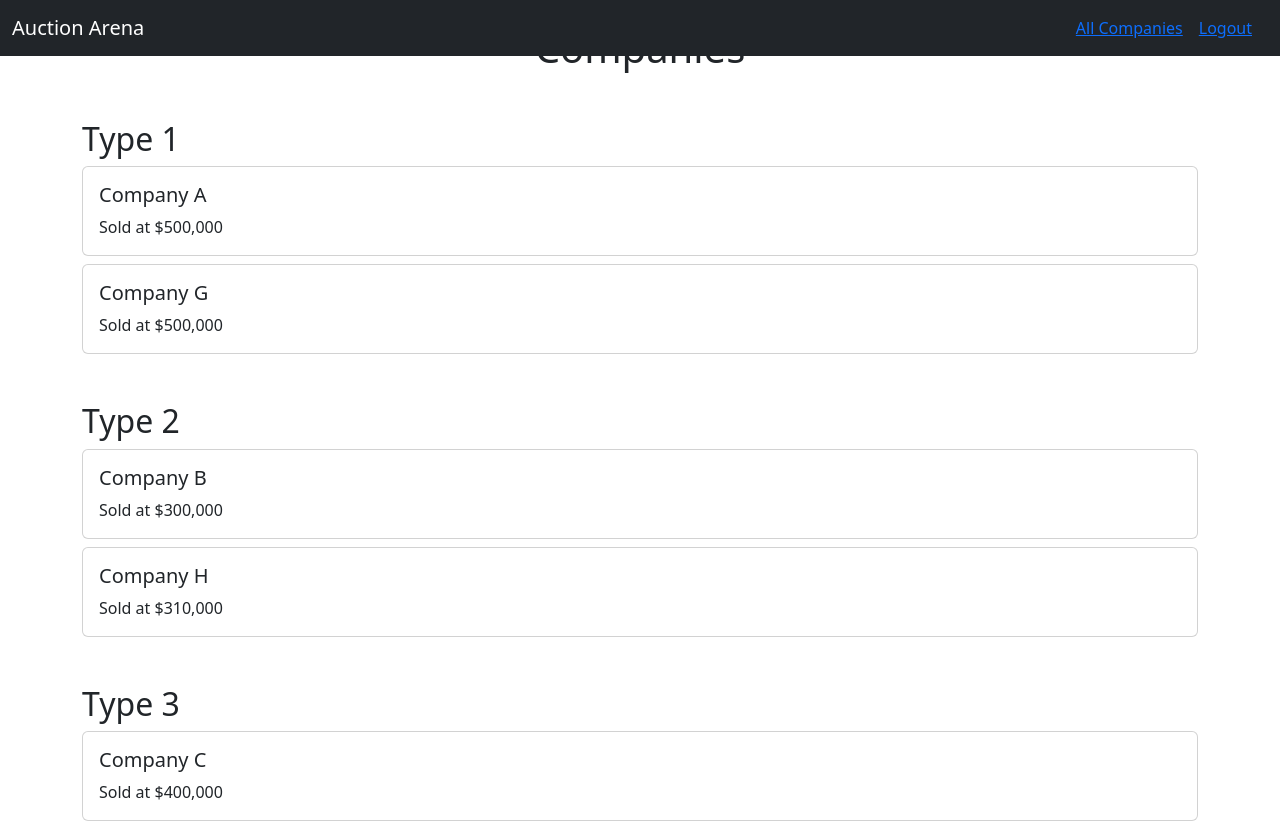
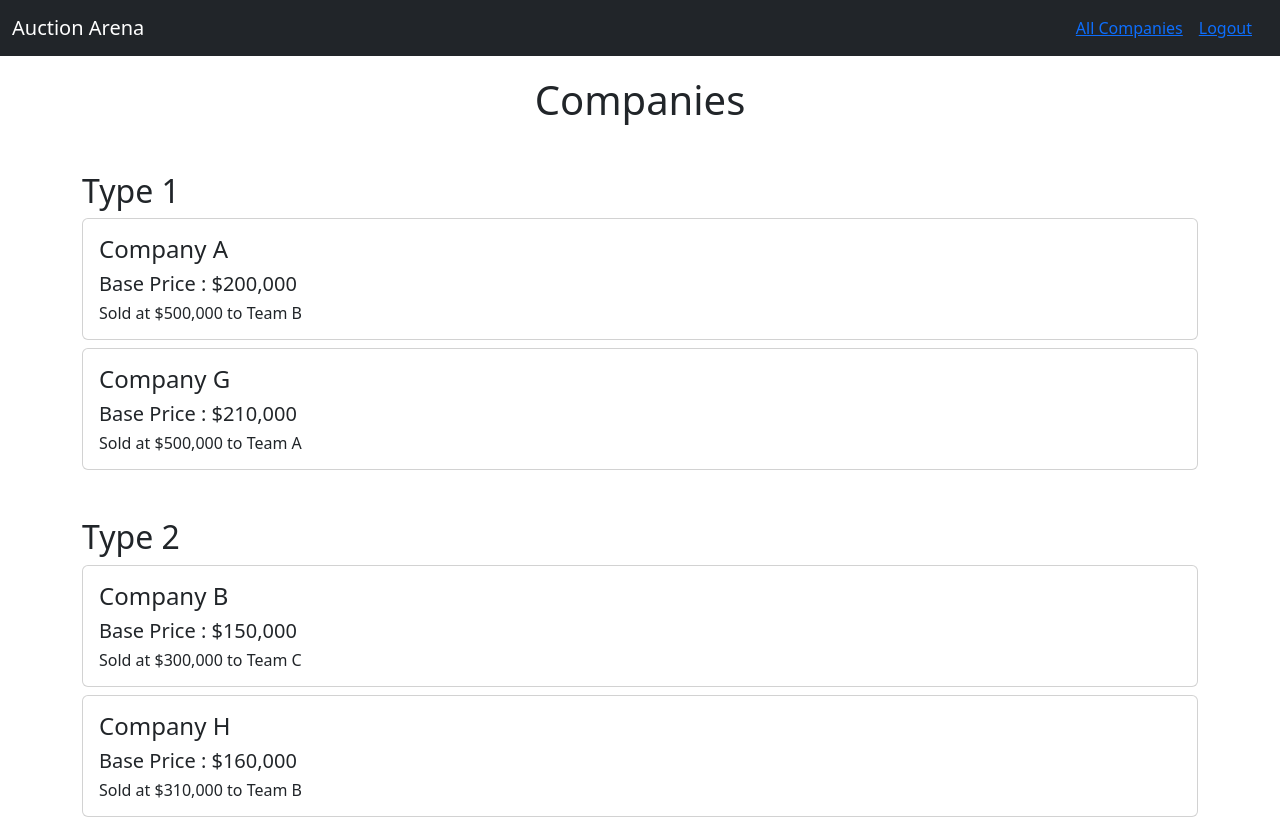
Before and after one commit to pratikphalke17/auctionArena-frontend, a React (Create React App) app: page /companies in a window 1280 px wide. Shown: the top 823 px of the page. Built offline with nearby package versions, Linux system fonts and the light colour scheme.

Commit message:
Changes in TeamDashboard and Company page

```diff
--- a/src/pages/Companies.jsx
+++ b/src/pages/Companies.jsx
@@ -24,7 +24,9 @@ const Companies = () => {
   }, {});
 
   return (
-    <div className="container mt-2 mb-5">
+    <div>
+    <div className="mt-5 p-1">
+<div className="container mt-2 mb-5">
       <h1 className="my-4 text-center">Companies</h1>
       {Object.keys(groupedCompanies).map(domain => (
         <div className="domain-section mt-5" key={domain}>
@@ -32,18 +34,25 @@ const Companies = () => {
           {groupedCompanies[domain].map(company => (
             <div className="card company-card mt-2" key={company.Name}>
               <div className="card-body">
-                <h5 className="card-title">
+                <h4 className="card-title">
                   {company.Name}
-                </h5>
-                <p className={`card-text ${company.SolAt ? 'company-sold' : 'company-unsold'}`}>
-                  {company.SolAt ? `Sold at $${company.SolAt.toLocaleString()}` : 'Unsold'}
-                </p>
+                </h4>
+                <h5>Base Price : ${company.BasePrice.toLocaleString()}</h5>
+                <h6 className={`card-text ${company.SolAt ? 'company-sold' : 'company-unsold'}`}>
+                  {company.SolAt ? `Sold at $${company.SolAt.toLocaleString()} to ${company.TeamName}` : 'Unsold'}
+                </h6>
               </div>
             </div>
           ))}
         </div>
       ))}
     </div>
+
+    </div>
+
+    </div>
+
+
   );
 };
 
--- a/src/pages/TeamPage.js
+++ b/src/pages/TeamPage.js
@@ -4,7 +4,7 @@ import TeamAuction from '../components/team/TeamAuction';
 
 function TeamPage() {
   return (
-    <div>
+    <div class="mt-4 p-2">
 
       <TeamDashboard/>
 
```
